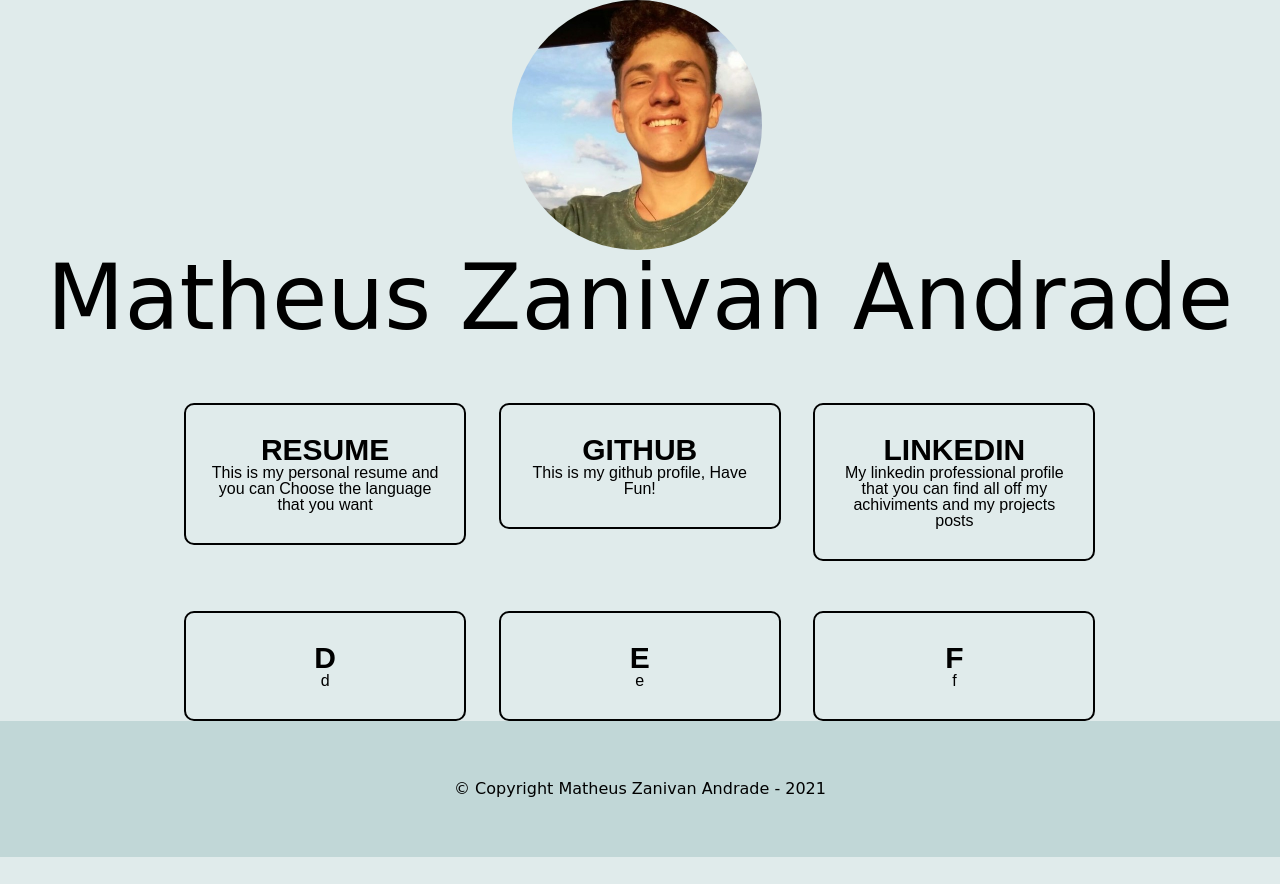
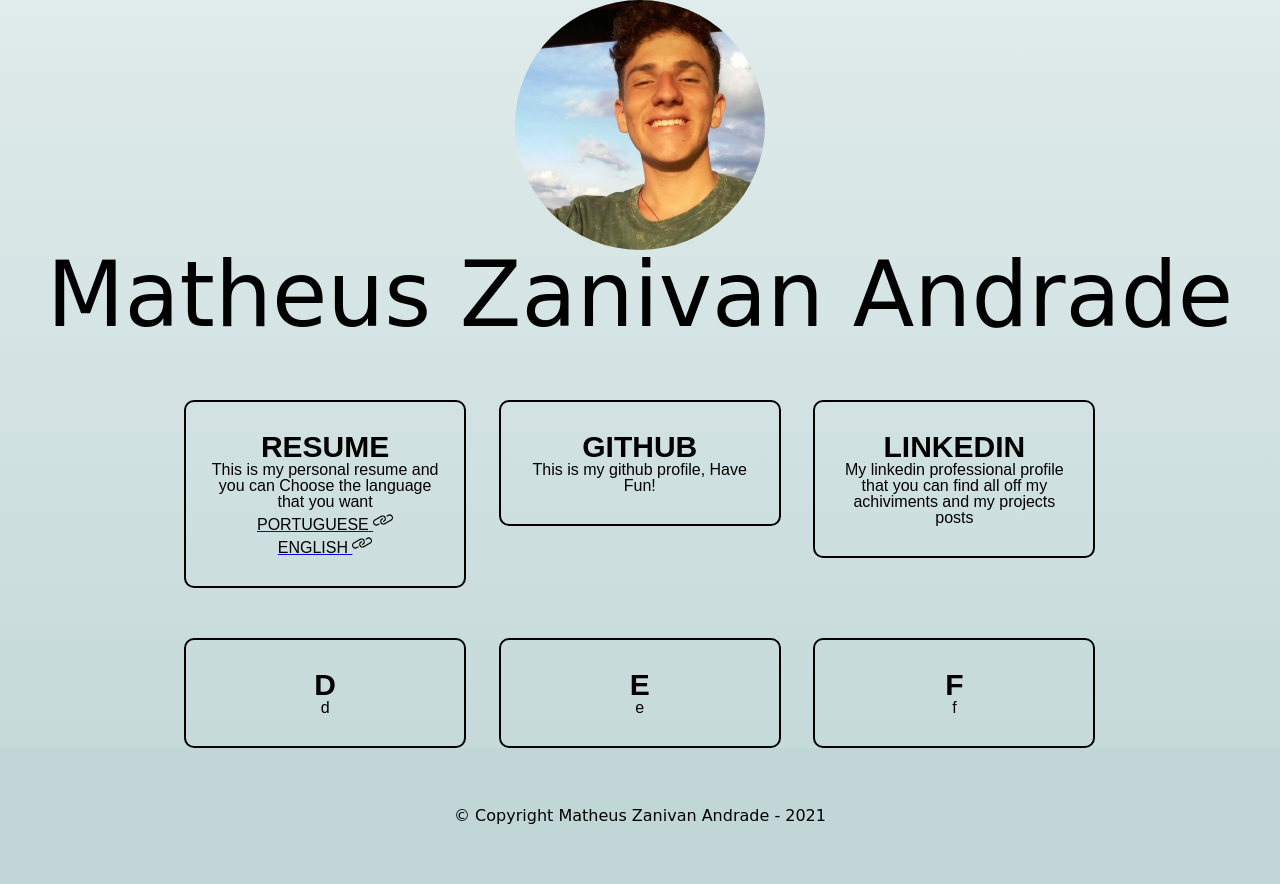
Before and after one commit to MatheusZanivan/personalWebSite, a plain HTML site: page index.html in a window 1280 px wide. Before the commit the page ends 857 px from the top, so only its background shows below. Drawn offline with Linux system fonts and the light colour scheme; a web font is replaced by a local one.

Commit message:
beore lunch

```diff
--- a/index.html
+++ b/index.html
@@ -23,12 +23,26 @@
         <main>
             <div class="links">
                 <ul>
-                    <li>
-                        <a>
+
+                        <li>
                             <h2>resume</h2>
                             <p>This is my personal resume and you can Choose the language that you want </p>
-                        </a>
-                    </li>
+                                <div class="links-curriculos">
+                                    <div class="links-curriculos-portugues">
+                                        <a href="https://drive.google.com/file/d/1MA30RBdH_cG4xvHei862mT-BV6PN9vwp/view?usp=sharing" target="_blank">
+                                            <h6>Portuguese</h6>
+                                            <img src="images/link.png" alt="link">
+                                        </a>
+                                    </div>
+                                    <div class="links-curriculos-ingles">
+                                        <a href="https://docs.google.com/document/d/1_2P2DdgIqPkT_hdYLdJXCqjdy78ZaAB3SqpfEN7BfI4/edit?usp=sharing" target="_blank">
+                                            <h6>English</h6>
+                                            <img src="images/link.png" alt="link">
+                                        </a>
+                                    </div>
+                                </div>
+                        </li>
+
                     <li>
                         <h2>github</h2>
                         <p>This is my github profile, Have Fun!</p>
--- a/style.css
+++ b/style.css
@@ -1,17 +1,18 @@
 body{
-    background-color:  #e0ebeb;
+    background: linear-gradient( #e0ebeb, #c1d7d7);
     font-family: 'Londrina Sketch', cursive;
 }
 .foto{
     width: 100%;
-
 }
 .foto img{
     position: relative;
     width: 250px;
     height: 250px;
     border-radius: 50%;
-    left: 40%;
+	display: block;
+    margin-left: auto;
+    margin-right: auto;
 }
 .nome{
     width: 100%;
@@ -66,6 +67,21 @@ main{
 
 }
 
+.links-curriculos h6{
+    display: inline;
+    text-transform: uppercase;
+    color: #000000;
+}
+.links-curriculos-portugues:hover{
+    text-decoration: underline;
+}
+.links-curriculos-ingles:hover{
+    text-decoration: underline;
+}
+.links-curriculos img{
+    width: 20px;
+    height: 20px;
+}
 .links2{
     width: 940px;
 	margin: 0 auto;
@@ -109,7 +125,7 @@ footer{
     text-align: center;
 	background: #c1d7d7;
 	padding: 60px 10px;
-
+    bottom: 0;
 }
 footer p{
     color: black;
```
Also changed, not shown: images/link.png (added).
